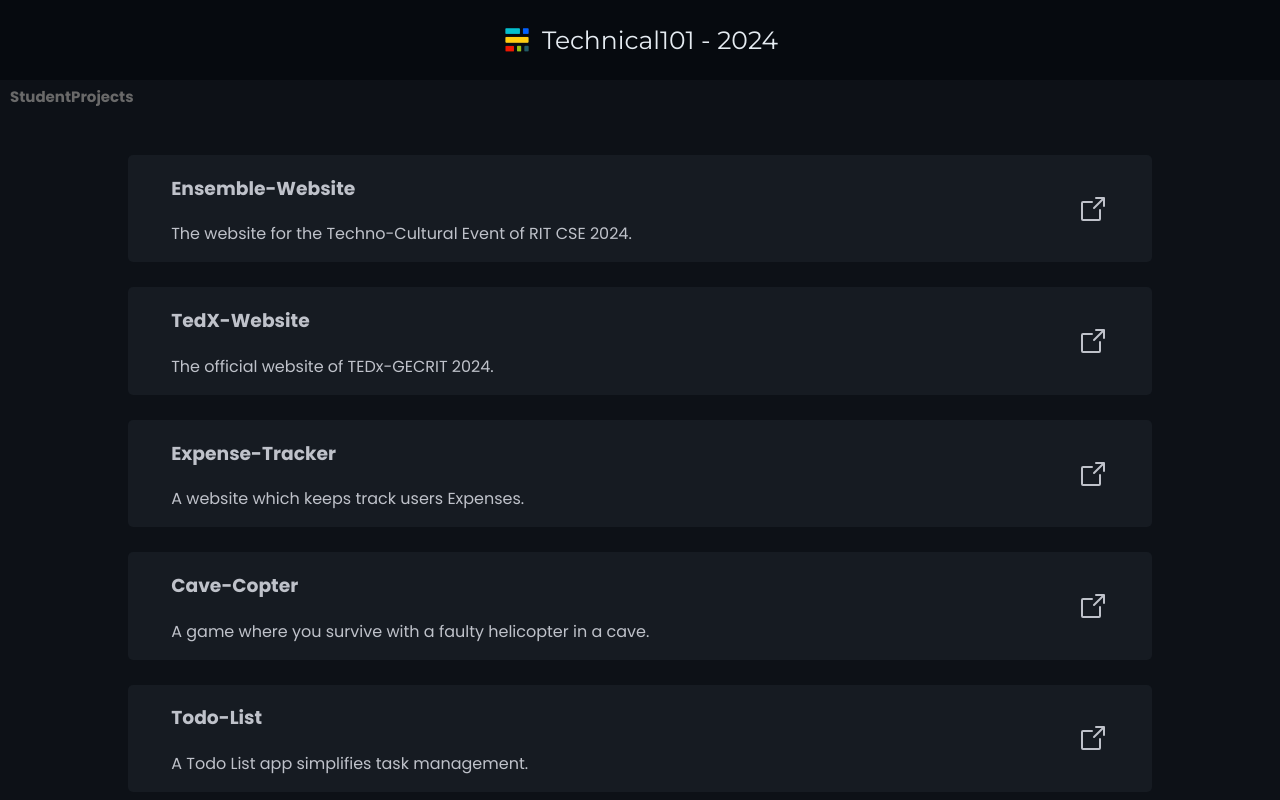
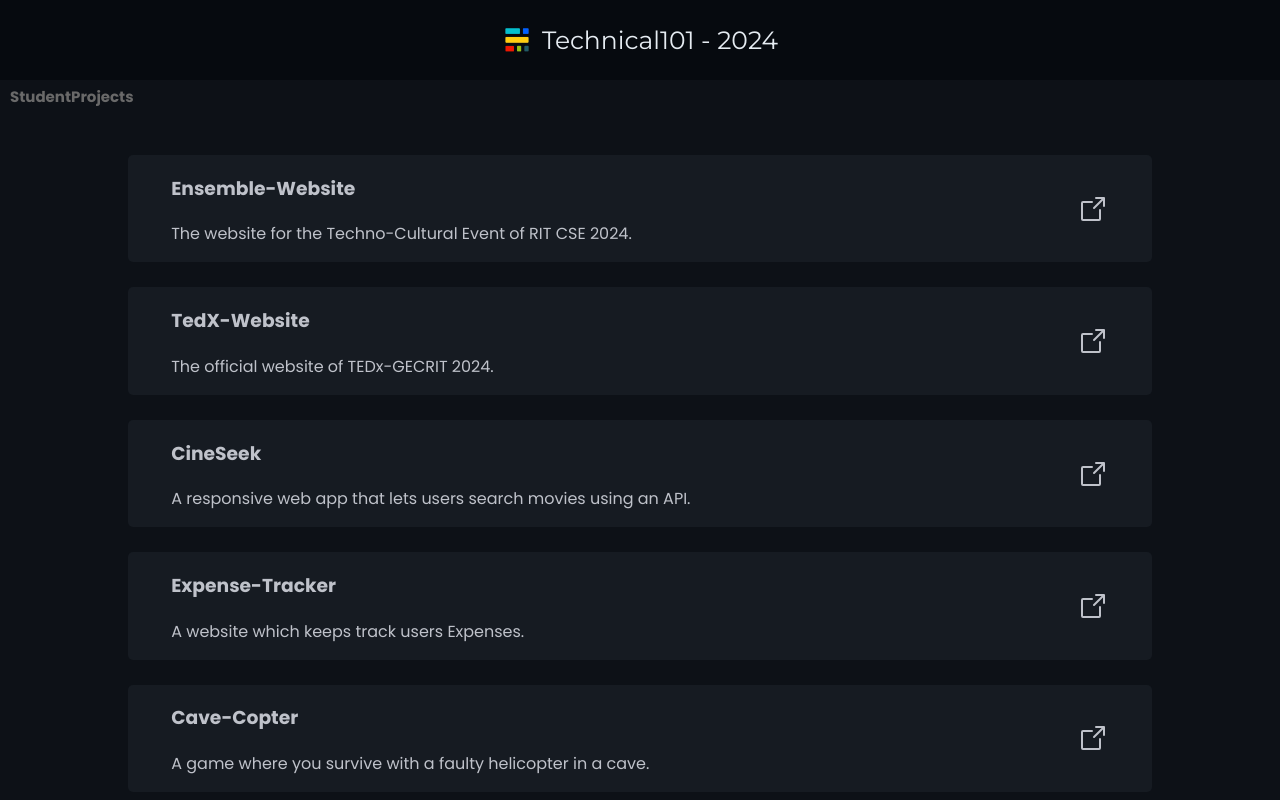
Before and after one commit to abhi5455/Technical-101, a React (Vite) app: page /StudentProjects in a window 1280 px wide. Shown: the top 800 px of the page. Built offline with nearby package versions, Linux system fonts and the light colour scheme; a web font is replaced by a local one.

Commit message:
Initial Commit

```diff
--- a/src/pages/StudentProjects.jsx
+++ b/src/pages/StudentProjects.jsx
@@ -19,6 +19,11 @@ function StudentProjects() {
                 heading: "TedX-Website",
                 link: "https://www.tedxgecrit.com/",
                 description: "The official website of TEDx-GECRIT 2024."
+            },
+            {
+                heading: "CineSeek",
+                link: "https://cine-seek.vercel.app/",
+                description: "A responsive web app that lets users search movies using an API."
             },
             {
                 heading: "Expense-Tracker",
```
